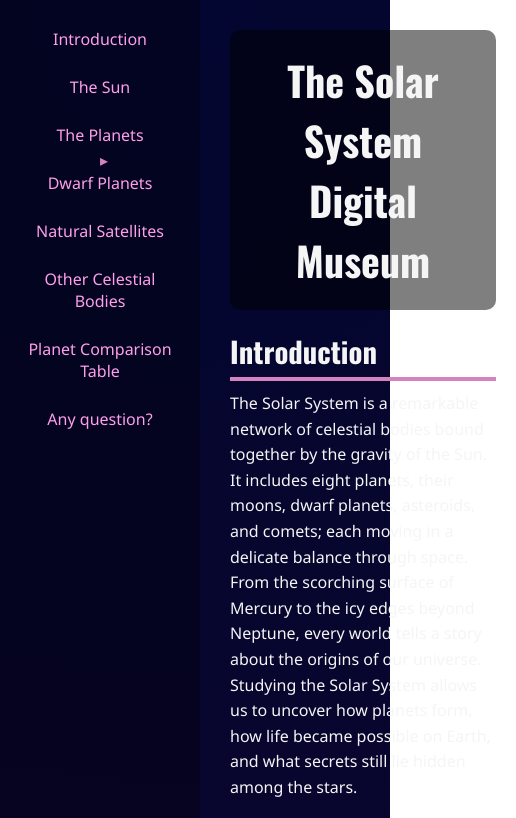
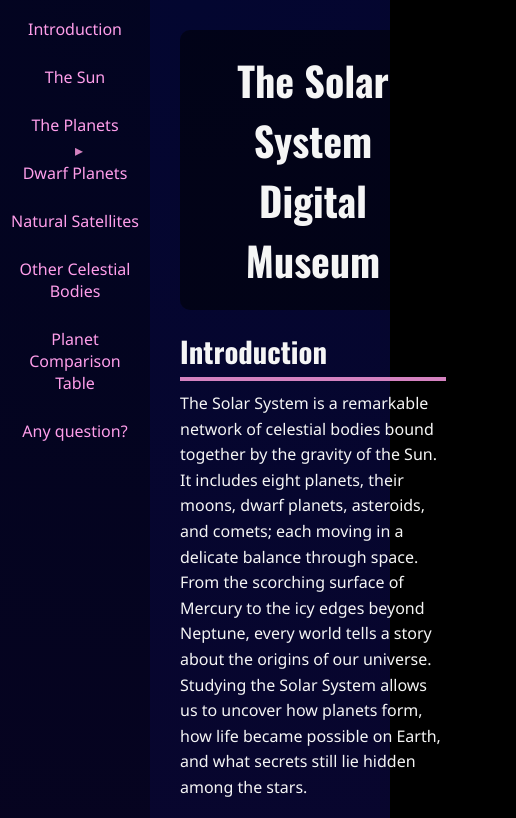
Before and after one commit to Jackpot155/Solar-System-Digital-Museum, a plain HTML site: page index.html in a window 390 px wide. Shown: the top 818 px of the page, 516 px wide, since content can reach past the window. Drawn offline with nearby package versions, Linux system fonts and the light colour scheme.

Commit message:
Refactor CSS styles and improve responsiveness
Updated styles for various elements including body, headings, and sidebar. Added responsive design adjustments for smaller screens.

```diff
--- a/styles.css
+++ b/styles.css
@@ -4,6 +4,7 @@
 }
 
 html {
+  scroll-behavior: smooth;
   min-height: 100dvh;
   height: auto;
 }
@@ -13,10 +14,10 @@ body {
     url("img/background-image.jpg") center center fixed;
   background-size: cover; */
 
-
+   background-color: #000; /* solid fallback always fills the whole page */
   background-image: radial-gradient(circle at top, #030630, #33031b 60%);
   background-repeat: no-repeat;
-  background-size: 100% 150%;
+  background-size: 100% 150%; /* extends the gradient down */
   min-height: 100dvh;
 }
 
@@ -326,11 +327,34 @@ img:hover {
 
 @media (max-width: 768px) {
   body {
-    background-size: cover;
+    background-size: 100% 100%;
     background-position: center top;
     background-repeat: no-repeat;
     background-attachment: scroll;
   }
+
+  #navigation {
+    width: 150px;
+
+  #sidebar {
+    width: 150px;
+    padding: 10px;
+  }
+
+  #main-content {
+    width: calc(100% - 150px);
+    padding: 15px;
+  }
+
+  body, html {
+    overflow-x: hidden;
+  }
+
+  img {
+    max-width: 100%;
+    height: auto;
+  }
+}
 }
 
 @media (min-width: 700px) {
```
